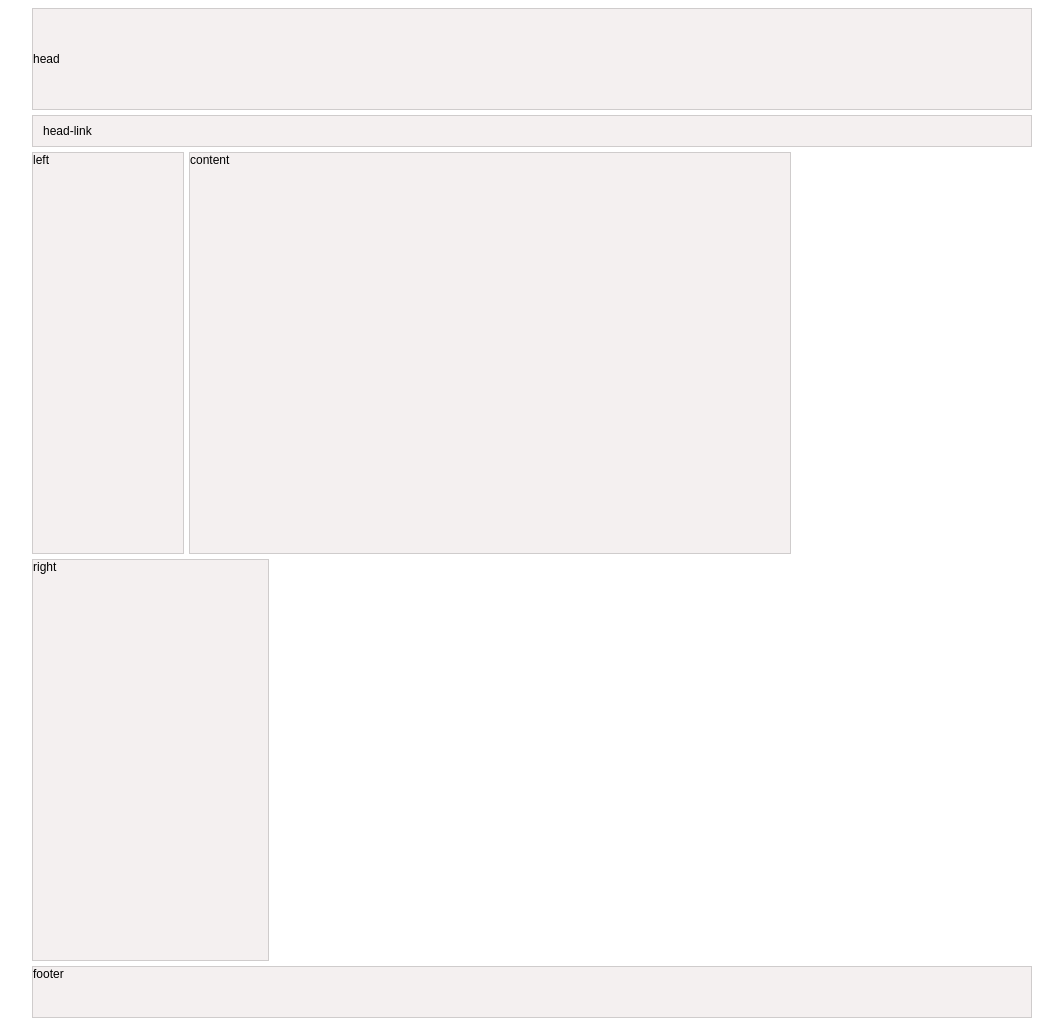
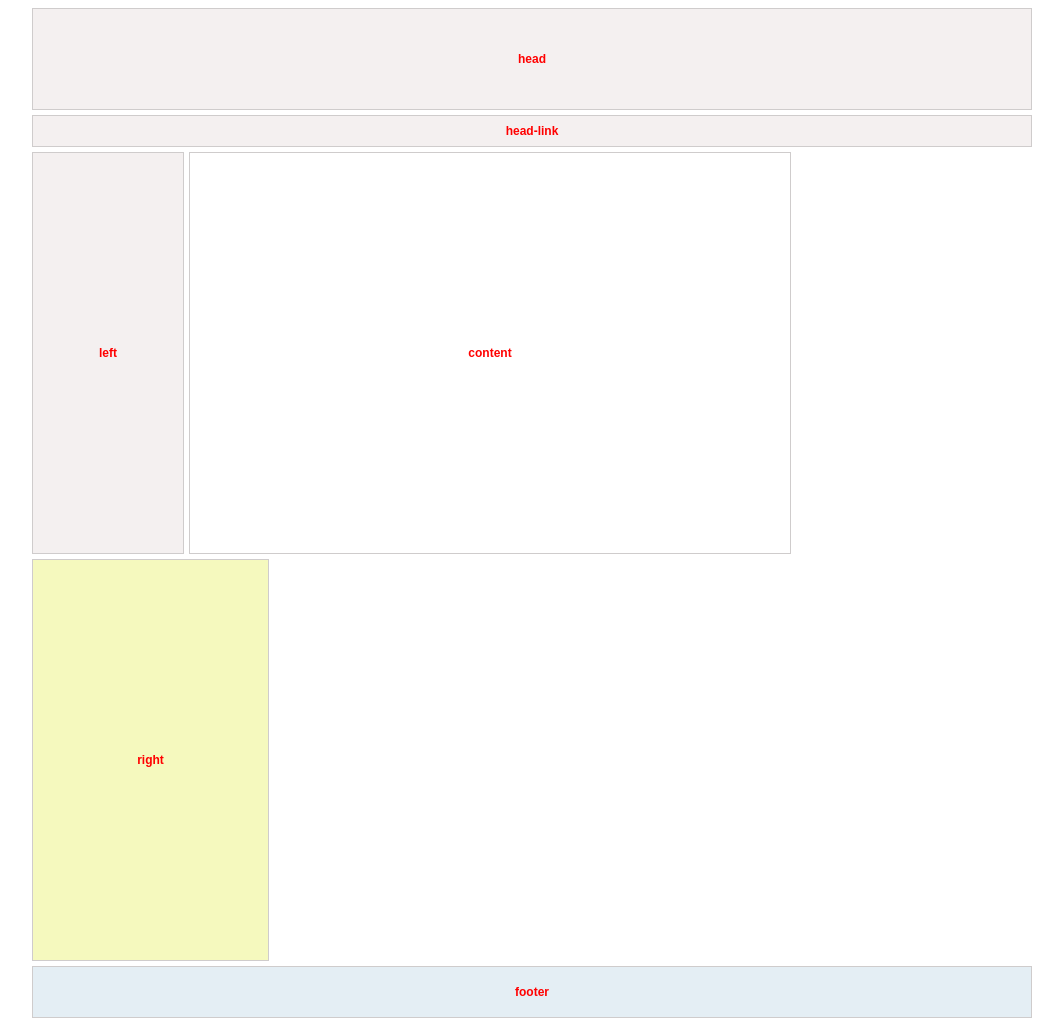
Before and after one commit to HomeWorkPHP/Excercise_HTML, a plain HTML site: page layout_website/index.html in a window 1280 px wide. Shown: the whole page, without its empty margins (108-1171 px from the left). Drawn offline with Linux system fonts and the light colour scheme.

Commit message:
update layout

```diff
--- a/layout_website/index.html
+++ b/layout_website/index.html
@@ -13,14 +13,24 @@
             <div>head</div>
         </div>
         <!-- head-link -->
-        <div id="head-link">head-link</div>
+        <div id="head-link">
+            <div>head-link</div>
+        </div>
         <!-- content -->
-        <div id="left">left</div>
-        <div id="content">content</div>
-        <div id="right">right</div>
+        <div id="left">
+            <div>left</div>
+        </div>
+        <div id="content">
+            <div>content</div>
+        </div>
+        <div id="right">
+            <div>right</div>
+        </div>
         <div style="clear: both;"></div>
         <!-- footer -->
-        <div id="footer">footer</div>
+        <div id="footer">
+            <div>footer</div>
+        </div>
     </div>
 </body>
 </html>
--- a/layout_website/style.css
+++ b/layout_website/style.css
@@ -18,6 +18,11 @@ body {
     margin-bottom: 5px;
     line-height: 100px;
 }
+#head div {
+    color: red;
+    text-align: center;
+    font-weight: 900;
+}
 
 #head-link {
     height: 30px;
@@ -29,6 +34,11 @@ body {
     margin-bottom:5px;
     clear: both;
 }
+#head-link div{
+    color: red;
+    text-align: center;
+    font-weight: 900;
+}
 
 #left {
     width: 150px;
@@ -37,34 +47,56 @@ body {
     border: 1px solid rgb(207, 204, 204);
     float: left;
     margin-bottom: 5px;
-
+    line-height: 400px;
+}
+#left div{
+    color: red;
+    text-align: center;
+    font-weight: 900;
 }
 
 #content {
     min-height: 400px;
     width: 600px;
-    background-color: rgb(244, 240, 240);
+    background-color: rgb(255, 255, 255);
     border: 1px solid rgb(207, 204, 204);
     margin-left: 5px;
     margin-right: 5px;
     margin-bottom: 5px;
     float: left;
+    line-height: 400px;
+}
+#content div {
+    color: red;
+    text-align: center;
+    font-weight: 900;
 }
 
+
 #right {
-    background-color: rgb(244, 240, 240);
+    background-color: rgb(245, 249, 190);
     border: 1px solid rgb(207, 204, 204);
     min-height: 400px;
     float: left;
     width: 235px;
     margin-bottom: 5px;
-
+    line-height: 400px;
+}
+#right div {
+    color: red;
+    text-align: center;
+    font-weight: 900;
 }
 
 #footer {
-    background-color: rgb(244, 240, 240);
+    background-color: rgb(228, 238, 244);
     border: 1px solid rgb(207, 204, 204);
     clear: both;
     height: 50px;
-
+    line-height: 50px;
 }
+#footer div {
+    color: red;
+    text-align: center;
+    font-weight: 900;
+}
```
